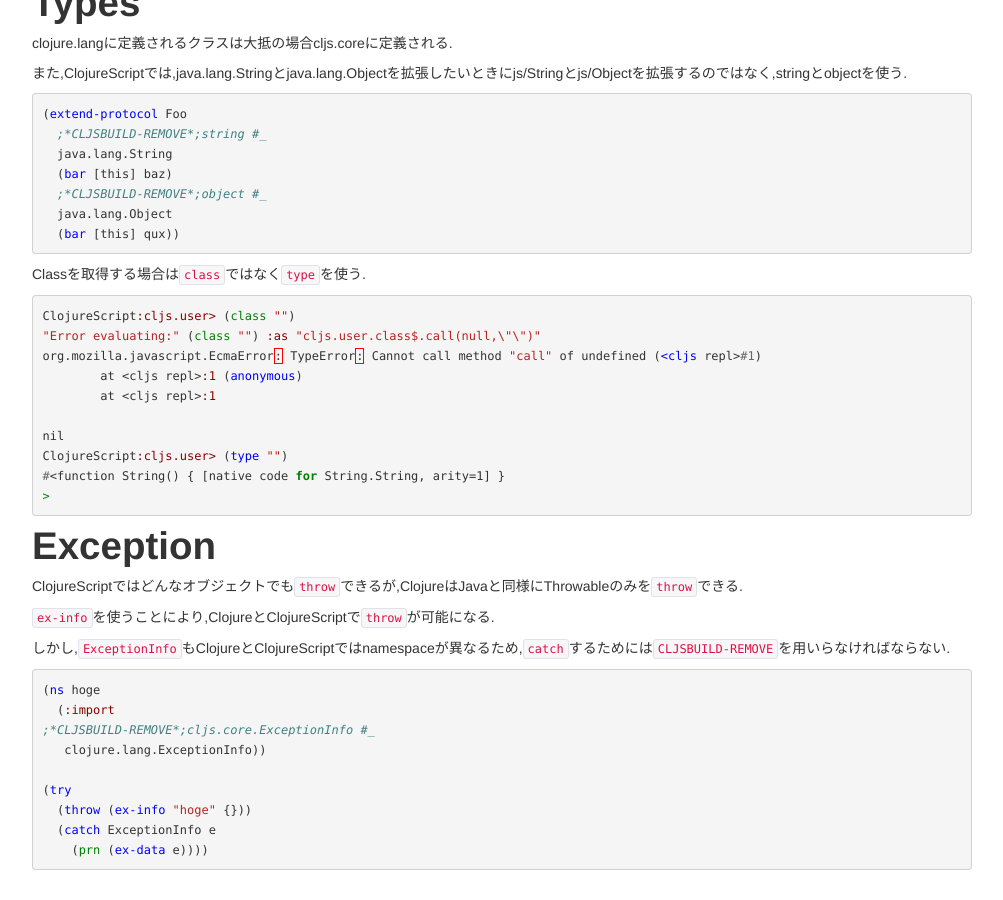
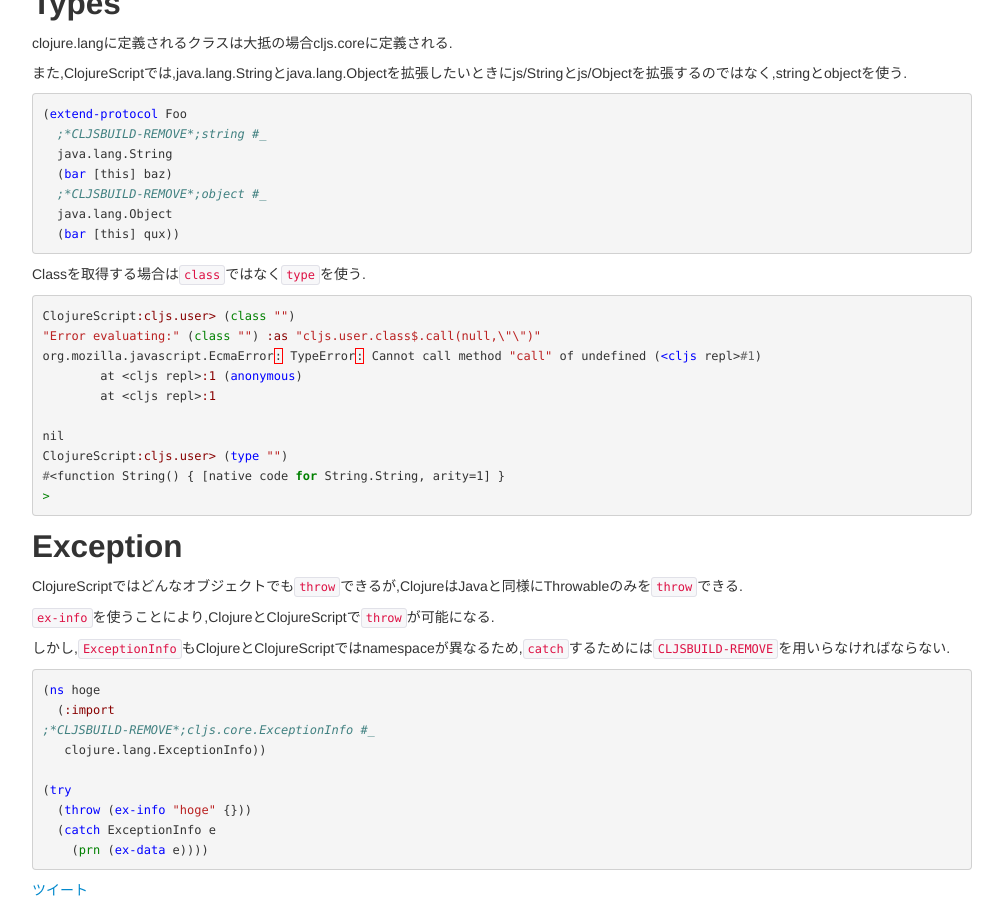
Before and after one commit to halcat0x15a/programming, a Jekyll site: the page built from compatible_clojure.md, in a window 1280 px wide and 900 px high, scrolled down 1403 px. Shown: the whole window, without its empty margins (138-1141 px from the left). Built offline with Jekyll 4.4.1, drawn with Linux system fonts in a browser that asks for light colours; Markdown is read by kramdown in place of the engine named in the settings; comment, search, counter and statistics services are not loaded.

Commit message:
add twitter button

````diff
--- a/_layouts/default.html
+++ b/_layouts/default.html
@@ -8,7 +8,13 @@
   </head>
   <body>
     <div class="container">
-      {{ content }}
+      <div>
+	{{ content }}
+      </div>
+      <div>
+	<a href="https://twitter.com/share" class="twitter-share-button" data-via="halcat0x15a" data-lang="ja">ツイート</a>
+	<script>!function(d,s,id){var js,fjs=d.getElementsByTagName(s)[0],p=/^http:/.test(d.location)?'http':'https';if(!d.getElementById(id)){js=d.createElement(s);js.id=id;js.src=p+'://platform.twitter.com/widgets.js';fjs.parentNode.insertBefore(js,fjs);}}(document, 'script', 'twitter-wjs');</script>
+      </div>
     </div>
   </body>
 </html>
--- a/compatible_clojure.md
+++ b/compatible_clojure.md
@@ -7,7 +7,7 @@
 
 ClojureとClojureScriptの両方で動くコードの書き方
 
-# crossovers
+## crossovers
 
 もっとも重要なものとして,lein-cljsbuildの機能にcrossoversがある.
 
@@ -43,7 +43,7 @@
 └── project.clj
 ```
 
-# CLJSBUILD-REMOVE
+## CLJSBUILD-REMOVE
 
 lein-cljsbuildによるプリプロセッサがいくつか存在する.
 
@@ -78,13 +78,13 @@
 
 しかし,この機能はあくまでlein-cljsbuildが提供するものであり,ClojureやClojureScriptが提供するものではないということに留意したい.
 
-# Macro
+## Macro
 
 コンパイル単位を分けるため,別ファイルに記述する必要がある.
 
 上記の方法で,同一のコードに`require`を記述することが可能である.
 
-# Types
+## Types
 
 clojure.langに定義されるクラスは大抵の場合cljs.coreに定義される.
 
@@ -115,7 +115,7 @@
 >
 ```
 
-# Exception
+## Exception
 
 ClojureScriptではどんなオブジェクトでも`throw`できるが,ClojureはJavaと同様にThrowableのみを`throw`できる.
 
````
Also changed, not shown: continuations.md (+1 -1 lines), scalaz.md (+4 -4 lines).
